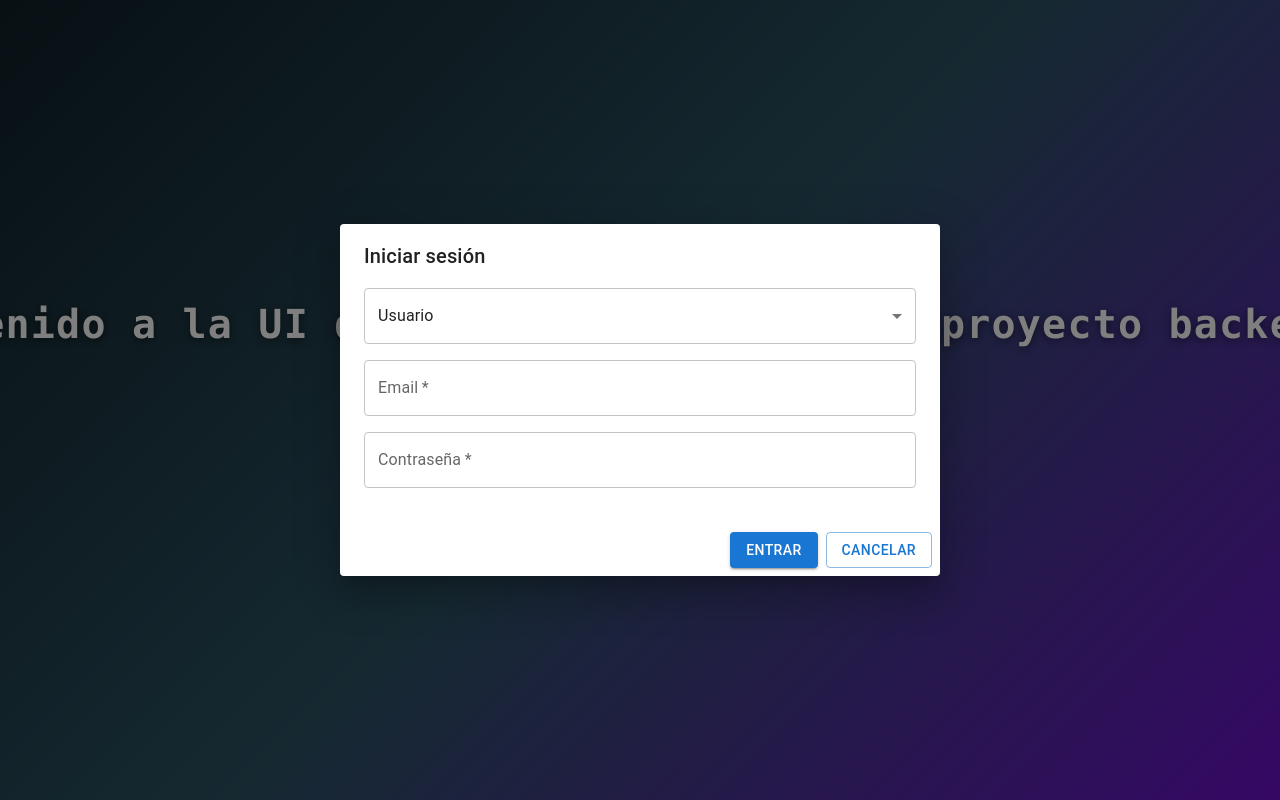
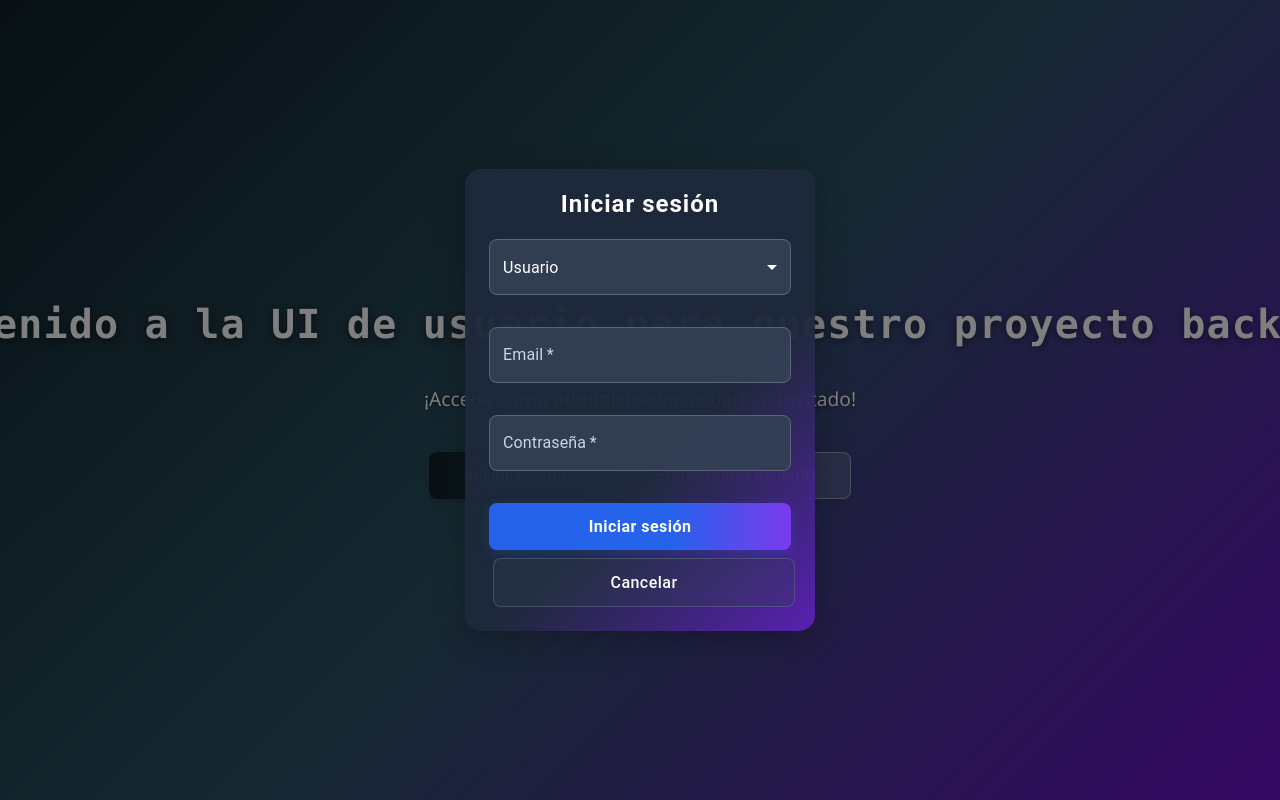
Before and after one commit to matuone/proyecto-crud-mongodb-front, a React (Vite) app: page / in a window 1280 px wide. Both pictures are taken after a click on the button "Iniciar sesión". Shown: the top 800 px of the page. Built offline with nearby package versions, Linux system fonts and the light colour scheme; no server answers.

Commit message:
fix(login): ajustar body del login para backend - El body ahora envía { email, contraseña } en vez de { email, password, role } - Se elimina el campo role y se usa el nombre correcto para la contraseña según la API - El login ahora es compatible con el backend real

```diff
--- a/src/auth/auth.jsx
+++ b/src/auth/auth.jsx
@@ -4,19 +4,29 @@ const AuthContext = createContext();
 
 export const AuthProvider = ({ children }) => {
   const [token, setToken] = useState(() => localStorage.getItem('token'));
+  const [user, setUser] = useState(() => {
+    const stored = localStorage.getItem('user');
+    return stored ? JSON.parse(stored) : null;
+  });
 
-  const login = (jwt) => {
+  const login = (jwt, userData = null) => {
     setToken(jwt);
     localStorage.setItem('token', jwt);
+    if (userData) {
+      setUser(userData);
+      localStorage.setItem('user', JSON.stringify(userData));
+    }
   };
 
   const logout = () => {
     setToken(null);
+    setUser(null);
     localStorage.removeItem('token');
+    localStorage.removeItem('user');
   };
 
   return (
-    <AuthContext.Provider value={{ token, login, logout }}>
+    <AuthContext.Provider value={{ token, user, login, logout }}>
       {children}
     </AuthContext.Provider>
   );
--- a/src/components/LoginPopup.jsx
+++ b/src/components/LoginPopup.jsx
@@ -1,4 +1,3 @@
-
 import React, { useState } from 'react';
 import { useAuth } from '../auth/auth.jsx';
 import axios from 'axios';
@@ -10,6 +9,7 @@ import Button from '@mui/material/Button';
 import MenuItem from '@mui/material/MenuItem';
 import TextField from '@mui/material/TextField';
 import Select from '@mui/material/Select';
+import { motion, AnimatePresence } from 'framer-motion';
 
 export default function LoginPopup({ onClose }) {
   const { login } = useAuth();
@@ -17,34 +17,79 @@ export default function LoginPopup({ onClose }) {
   const [password, setPassword] = useState('');
   const [role, setRole] = useState('user');
   const [error, setError] = useState(null);
+  const [loading, setLoading] = useState(false);
 
   const handleLogin = async (e) => {
     e.preventDefault();
     setError(null);
+    setLoading(true);
     if (role === 'guest') {
-      login('guest-token');
+      login('guest-token', { rol: 'guest', nombre: 'Invitado', email: 'guest@guest.com' });
       onClose();
+      setLoading(false);
       return;
     }
     try {
-      const res = await axios.post('URL_DE_TU_API/login', { email, password, role });
-      login(res.data.token);
+      const res = await axios.post('http://localhost:5000/api/usuarios/login', { email, contraseña: password });
+      if (res.data.token) {
+        login(res.data.token, res.data.usuario);
         onClose();
+      } else {
+        setError('No se recibió token del servidor');
+      }
     } catch (err) {
-      setError('Credenciales incorrectas');
+      setError(err.response?.data?.mensaje || 'Error al iniciar sesión');
+    } finally {
+      setLoading(false);
     }
   };
 
   return (
-    <Dialog open onClose={onClose} transitionDuration={400}>
-      <form onSubmit={handleLogin}>
-        <DialogTitle>Iniciar sesión</DialogTitle>
-        <DialogContent>
+    <AnimatePresence>
+      <Dialog
+        open
+        onClose={onClose}
+        PaperProps={{
+          component: motion.div,
+          initial: { opacity: 0, scale: 0.92, y: 40 },
+          animate: { opacity: 1, scale: 1, y: 0 },
+          exit: { opacity: 0, scale: 0.92, y: 40 },
+          transition: { duration: 0.32, ease: [0.4, 0, 0.2, 1] },
+          sx: {
+            background: 'linear-gradient(135deg, rgba(30,41,59,0.96) 60%, rgba(91,33,182,0.96) 100%)',
+            boxShadow: '0 8px 32px rgba(0,0,0,0.28)',
+            borderRadius: 4,
+            p: 0,
+            overflow: 'visible',
+            minWidth: 350,
+            maxWidth: 400,
+            mx: 'auto',
+          },
+        }}
+      >
+        <form onSubmit={handleLogin} style={{ width: '100%' }}>
+          <DialogTitle sx={{ textAlign: 'center', fontWeight: 700, fontSize: '1.5rem', color: '#fff', letterSpacing: 1 }}>
+            Iniciar sesión
+          </DialogTitle>
+          <DialogContent sx={{ display: 'flex', flexDirection: 'column', gap: 2, alignItems: 'center', background: 'transparent', pb: 0 }}>
             <Select
               value={role}
               onChange={e => setRole(e.target.value)}
               fullWidth
-            sx={{ mb: 2 }}
+              sx={{
+                mb: 2,
+                background: 'rgba(51,65,85,0.92)',
+                color: '#fff',
+                borderRadius: 2,
+                '& .MuiOutlinedInput-notchedOutline': { borderColor: 'rgba(255,255,255,0.2)' },
+                '&:hover .MuiOutlinedInput-notchedOutline': { borderColor: 'rgba(255,255,255,0.3)' },
+                '& .MuiSvgIcon-root': { color: '#fff' }
+              }}
+              MenuProps={{
+                PaperProps: {
+                  sx: { background: '#232946', color: '#fff' }
+                }
+              }}
             >
               <MenuItem value="user">Usuario</MenuItem>
               <MenuItem value="admin">Administrador</MenuItem>
@@ -59,7 +104,19 @@ export default function LoginPopup({ onClose }) {
                   onChange={e => setEmail(e.target.value)}
                   required
                   fullWidth
-                sx={{ mb: 2 }}
+                  sx={{
+                    mb: 2,
+                    '& .MuiOutlinedInput-root': {
+                      background: 'rgba(51,65,85,0.92)',
+                      borderRadius: 2,
+                      '& fieldset': { borderColor: 'rgba(255,255,255,0.2)' },
+                      '&:hover fieldset': { borderColor: 'rgba(255,255,255,0.3)' },
+                      '&.Mui-focused fieldset': { borderColor: '#7c3aed' }
+                    },
+                    '& .MuiInputBase-input': { color: '#fff' },
+                    '& .MuiInputLabel-root': { color: '#cbd5e1' },
+                    '& .MuiInputLabel-root.Mui-focused': { color: '#7c3aed' }
+                  }}
                 />
                 <TextField
                   type="password"
@@ -68,17 +125,79 @@ export default function LoginPopup({ onClose }) {
                   onChange={e => setPassword(e.target.value)}
                   required
                   fullWidth
-                sx={{ mb: 2 }}
+                  sx={{
+                    mb: 2,
+                    '& .MuiOutlinedInput-root': {
+                      background: 'rgba(51,65,85,0.92)',
+                      borderRadius: 2,
+                      '& fieldset': { borderColor: 'rgba(255,255,255,0.2)' },
+                      '&:hover fieldset': { borderColor: 'rgba(255,255,255,0.3)' },
+                      '&.Mui-focused fieldset': { borderColor: '#7c3aed' }
+                    },
+                    '& .MuiInputBase-input': { color: '#fff' },
+                    '& .MuiInputLabel-root': { color: '#cbd5e1' },
+                    '& .MuiInputLabel-root.Mui-focused': { color: '#7c3aed' }
+                  }}
                 />
               </>
             )}
-          {error && <p style={{ color: 'red', marginTop: 8 }}>{error}</p>}
+            {error && (
+              <div style={{ color: '#f87171', marginBottom: 8, fontSize: '0.97rem', textAlign: 'center', width: '100%' }}>
+                {error}
+              </div>
+            )}
           </DialogContent>
-        <DialogActions>
-          <Button type="submit" variant="contained">Entrar</Button>
-          <Button onClick={onClose} variant="outlined">Cancelar</Button>
+          <DialogActions sx={{ display: 'flex', flexDirection: 'column', gap: 1, p: 3, pt: 2 }}>
+            <Button
+              type="submit"
+              variant="contained"
+              disabled={loading}
+              fullWidth
+              sx={{
+                background: 'linear-gradient(90deg, #2563eb 60%, #7c3aed 100%)',
+                color: '#fff',
+                fontWeight: 600,
+                fontSize: '1rem',
+                borderRadius: 2,
+                py: 1.2,
+                boxShadow: '0 4px 12px rgba(37,99,235,0.25)',
+                textTransform: 'none',
+                '&:hover': {
+                  background: 'linear-gradient(90deg, #1e40af 60%, #6d28d9 100%)',
+                  boxShadow: '0 6px 16px rgba(37,99,235,0.35)',
+                },
+                '&:disabled': {
+                  background: 'rgba(148,163,184,0.5)',
+                  color: 'rgba(255,255,255,0.5)',
+                }
+              }}
+            >
+              {loading ? 'Cargando...' : 'Iniciar sesión'}
+            </Button>
+            <Button
+              onClick={onClose}
+              variant="outlined"
+              fullWidth
+              sx={{
+                color: '#fff',
+                borderColor: 'rgba(100,116,139,0.5)',
+                borderRadius: 2,
+                py: 1.2,
+                fontWeight: 500,
+                fontSize: '1rem',
+                textTransform: 'none',
+                background: 'rgba(51,65,85,0.3)',
+                '&:hover': {
+                  background: 'rgba(71,85,105,0.5)',
+                  borderColor: '#7c3aed',
+                },
+              }}
+            >
+              Cancelar
+            </Button>
           </DialogActions>
         </form>
       </Dialog>
+    </AnimatePresence>
   );
 }
--- a/src/pages/HomePage.jsx
+++ b/src/pages/HomePage.jsx
@@ -1,6 +1,6 @@
 
 
-import React, { useState, useEffect } from 'react';
+import React, { useState, useEffect, useRef } from 'react';
 import { useNavigate } from 'react-router-dom';
 import { useAuth } from '../auth/auth.jsx';
 import LoginPopup from '../components/LoginPopup';
@@ -14,17 +14,17 @@ export default function HomePage() {
   const { login } = useAuth();
 
   useEffect(() => {
+    setTyped('');
     let i = 0;
-    setTyped('');
     const interval = setInterval(() => {
-      setTyped((prev) =>
-        i < fullText.length ? prev + fullText[i] : prev
-      );
-      i++;
-      if (i >= fullText.length) clearInterval(interval);
+      if (i < fullText.length) {
+        i++;
+        setTyped(fullText.substring(0, i));
+      } else {
+        clearInterval(interval);
+      }
     }, 40);
     return () => clearInterval(interval);
-    // eslint-disable-next-line
   }, []);
 
   return (
--- a/src/pages/ProductsPage.jsx
+++ b/src/pages/ProductsPage.jsx
@@ -9,15 +9,16 @@ import { useAuth } from '../auth/auth.jsx';
 
 export default function ProductsPage() {
   const navigate = useNavigate();
-  const { token } = useAuth();
+  const { token, user } = useAuth();
   const [products, setProducts] = useState([]);
   const [categories, setCategories] = useState([]);
   const [selectedCategory, setSelectedCategory] = useState('');
   const [loading, setLoading] = useState(true);
   const [error, setError] = useState(null);
 
+  const isAdmin = user?.rol === 'admin';
+
   useEffect(() => {
-    if (!token) return;
     setLoading(true);
     setError(null);
     const fetchProducts = async () => {
@@ -37,7 +38,7 @@ export default function ProductsPage() {
       }
     };
     Promise.all([fetchProducts(), fetchCategories()]).finally(() => setLoading(false));
-  }, [token]);
+  }, []);
 
   const filteredProducts = Array.isArray(products)
     ? (selectedCategory
@@ -50,6 +51,16 @@ export default function ProductsPage() {
       })
       : products)
     : [];
+
+  const handleEdit = (productId) => {
+    console.log('Editar producto:', productId);
+    // TODO: Implementar edición
+  };
+
+  const handleDelete = (productId) => {
+    console.log('Eliminar producto:', productId);
+    // TODO: Implementar eliminación
+  };
 
   if (loading) return <div className="products-root" style={{ padding: 32 }}>Cargando productos...</div>;
   if (error) return <div className="products-root" style={{ color: 'red', padding: 32 }}>{error}</div>;
@@ -86,12 +97,21 @@ export default function ProductsPage() {
                 exit={{ opacity: 0, y: 40 }}
                 transition={{ duration: 0.35, type: 'spring', stiffness: 80 }}
               >
+                {isAdmin && (
+                  <div className="product-id">{prod._id}</div>
+                )}
                 <div className="product-name">{nombre}</div>
                 {typeof precio !== 'undefined' && (
                   <div className="product-price">${precio}</div>
                 )}
                 {descripcion && (
                   <div className="product-desc">{descripcion}</div>
+                )}
+                {isAdmin && (
+                  <div className="product-actions">
+                    <button className="btn-edit" onClick={() => handleEdit(prod._id)}>✏️</button>
+                    <button className="btn-delete" onClick={() => handleDelete(prod._id)}>🗑️</button>
+                  </div>
                 )}
               </motion.div>
             );
```
Also changed, not shown: src/styles/LoginPopup.css (added, +106 -0 lines), 1 other file (tests, documents, lock files or other folders). Lines whose indentation alone changed are shown as unchanged.
